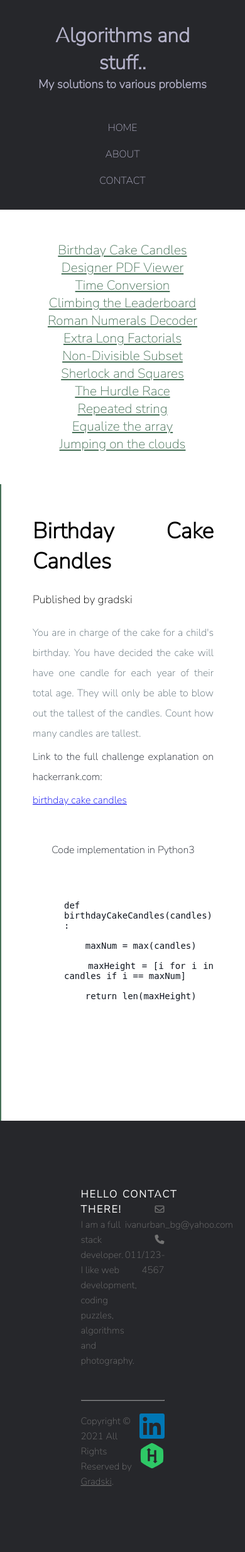
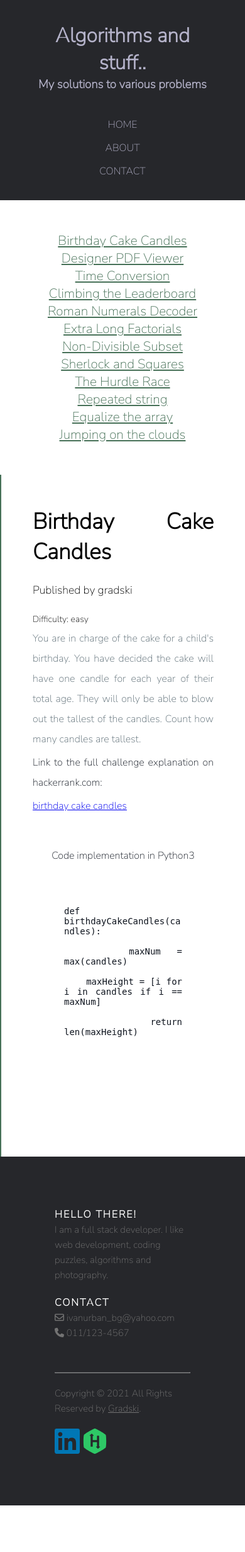
Before and after one commit to ivanurban/django-algorithms-webapp, a Django app: page / in a window 390 px wide. Shown: the whole page at 63% size. After the commit the page ends 2391 px from the top, so only its background shows below. Run offline with Django 3.2, Linux system fonts and the light colour scheme; data comes from the database, SQL or seed files in the repository; both versions use the stored data as it was after the commit; parts of the project's set-up code (start-up, migrations or seed data) failed here and were passed over; some libraries are stand-ins or nearby versions.

Commit message:
responsive css added

```diff
--- a/algoblog/templates/algoblog/post/list.html
+++ b/algoblog/templates/algoblog/post/list.html
@@ -40,9 +40,17 @@
                                 <!--
                                                 {{ post.publish }} -->
 
+
+
                                 </div>
 
 
+                                <div class="difficulty-level">
+
+                                        Difficulty: {{ l.difficulty }}
+
+
+                                </div>
 
                                 {% with body=l.body|safe %}
 
--- a/static/css/base.css
+++ b/static/css/base.css
@@ -166,6 +166,10 @@ justify-content: space-between;
 
 }
 
+.difficulty-level{
+
+    font-size: 0.8em;
+}
 
 
 
@@ -230,7 +234,7 @@ pre code{
 }
 pre.prettyprint {
     /* border: none !important; */
-    padding:50px 0px 50px 50px;
+    padding:50px 50px 50px 50px;
 }
 
 
@@ -301,10 +305,10 @@ pre.prettyprint {
 .site-footer
         {
 
-            flex-shrink: 0;
+        flex-shrink: 0;
         background-color:#26272b;
         /* padding:45px 0 20px; */
-        padding:100px;
+        padding:75px;
         font-size:15px;
         line-height:24px;
         color:#737373;
@@ -434,6 +438,8 @@ text-align: right;
 
         }
 
+
+
 }
 
 @media (max-width: 1200px){
@@ -483,6 +489,57 @@ text-align: right;
     }
 
 }
+
+@media (max-width: 820px){
+
+
+    .site-footer .container1, .site-footer hr, .site-footer .container2 {
+
+        width: 90%;
+
+    }
+    .site-footer .container1, .site-footer .container2{
+
+        flex-direction: column;
+
+    }
+    .site-footer .container1 .about,.site-footer .container1 .footer-contact  {
+
+        width: 100%;
+
+
+      }
+
+      .site-footer .container1 .footer-contact .inner-contact {
+
+
+        text-align: left;
+        margin-top: 20px;
+
+
+        }
+
+        .copyright-text
+            {
+            margin-bottom: 20px;
+            }
+
+
+            .soc-icons {
+
+                display: flex;
+                justify-content: space-between;
+
+            }
+
+
+
+
+
+}
+
+
+
 @media (max-width: 620px){
 
     /*detail page*/
@@ -527,9 +584,56 @@ text-align: right;
 
     .menu a{
 
-        padding-top: 20px;
+        padding-top: 15px;
     }
 
 
 
+    .container-about{
+        width: 100%;
+        padding:25px;
+        margin:5px auto 0 auto;
+
+
+
+
+    }
+
+    .contact-container{
+
+        width: 100%;
+        margin:5px auto 0 auto;
+        padding:25px;
+
+
+
+
+
+    }
+
+    .form-control-text{
+
+        height: 30px;
+        width: 250px;
+    }
+
+    .form-control-textarea{
+
+
+        width: 250px;
+    }
+
+    #sendMailButton{
+
+        padding:10px;
+        width: 250px;
+
+
+    }
+
+
+
+
+
+
 }
```
Also changed, not shown: algoblog/templates/algoblog/post/detail.html (+10 -0 lines), db.sqlite3.
